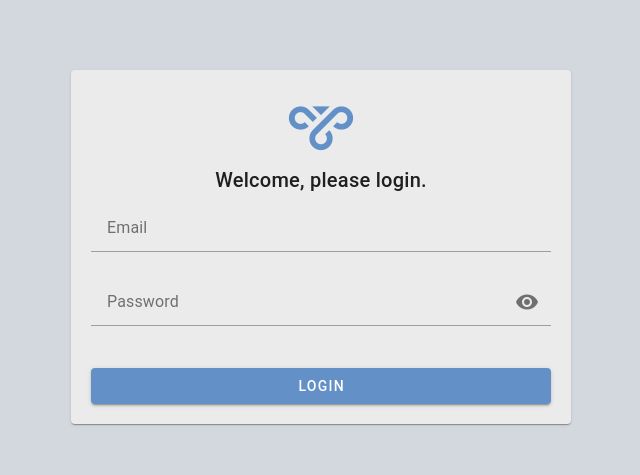
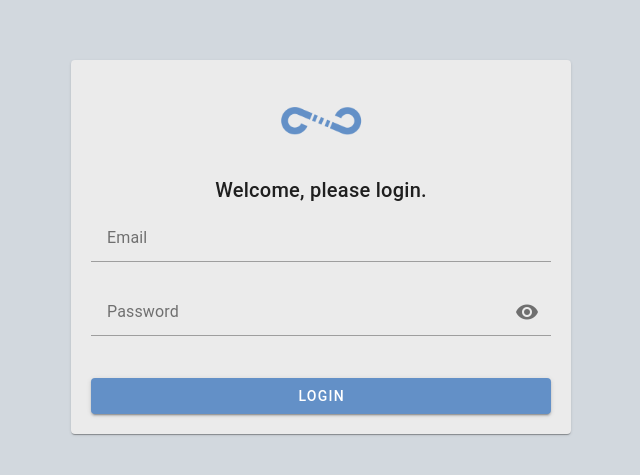
Before and after one commit to wg-controller/wg-controller, a Vue app in the folder wg-controller-ui/: page /login in a window 1280 px wide. Shown: the part 201-676 px from the top of the page, without its empty margins (319-959 px from the left). Built offline with nearby package versions, Linux system fonts and the light colour scheme; no server answers.

Commit message:
Fix incorrect app icons

```diff
--- a/wg-controller-ui/index.html
+++ b/wg-controller-ui/index.html
@@ -3,6 +3,7 @@
   <head>
     <meta charset="UTF-8">
     <link rel="icon" href="/favicon.ico">
+    <link rel="manifest" href="/manifest.json">
     <meta name="viewport" content="width=device-width, initial-scale=1.0">
     <title>WG Controller</title>
   </head>
--- a/wg-controller-ui/src/App.vue
+++ b/wg-controller-ui/src/App.vue
@@ -54,7 +54,7 @@ function Logout() {
       color="secondary"
     >
       <template #[`prepend`]>
-        <v-icon class="ml-3 mr-4" size="x-large" color="primary"> mdi-vpn </v-icon>
+        <img class="ml-3 mr-4" style="width: 40px" src="./assets/Logo.png" />
         <v-tabs slider-color="primary">
           <v-tab to="/clients"> Clients </v-tab>
           <v-tab to="/apikeys"> API Keys </v-tab>
@@ -88,7 +88,7 @@ function Logout() {
         <v-form
           ref="entryForm"
           @submit.prevent="
-            store.state.ConfirmDialogCallback(), (store.state.ConfirmDialogShow = false)
+            (store.state.ConfirmDialogCallback(), (store.state.ConfirmDialogShow = false))
           "
         >
           <v-card-title class="text-h6 mb-1 ml-2 mt-4">
--- a/wg-controller-ui/src/pages/login.vue
+++ b/wg-controller-ui/src/pages/login.vue
@@ -71,7 +71,7 @@ async function onSubmit() {
 <template>
   <v-container fluid class="d-flex align-center justify-center" style="height: 100vh">
     <v-card style="min-width: 500px" class="pa-1">
-      <v-icon alt="logo" color="primary" class="mx-auto mt-3 d-block" :size="70">mdi-vpn</v-icon>
+      <img src="../assets/Logo2.png" alt="logo" class="mx-auto mt-3 d-block" style="width: 90px" />
       <v-card-title class="text-center">Welcome, please login.</v-card-title>
       <v-card-text>
         <v-form ref="loginForm" @submit.prevent="onSubmit" validate-on="blur">
```
Also changed, not shown: wg-controller-ui/public/manifest.json (added), wg-controller-ui/src/assets/Logo2.png (added).
